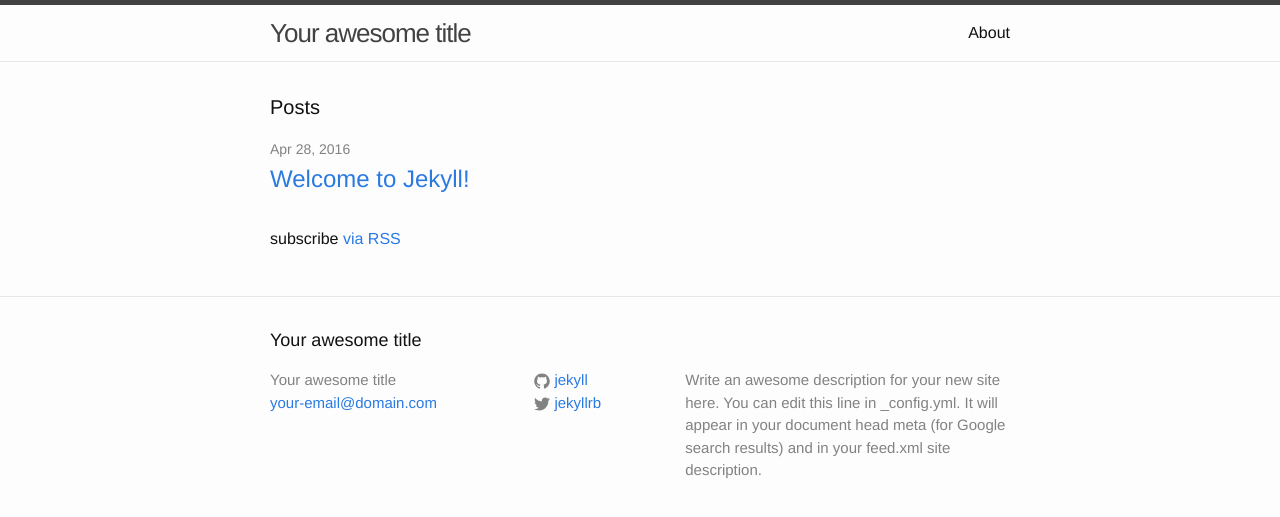
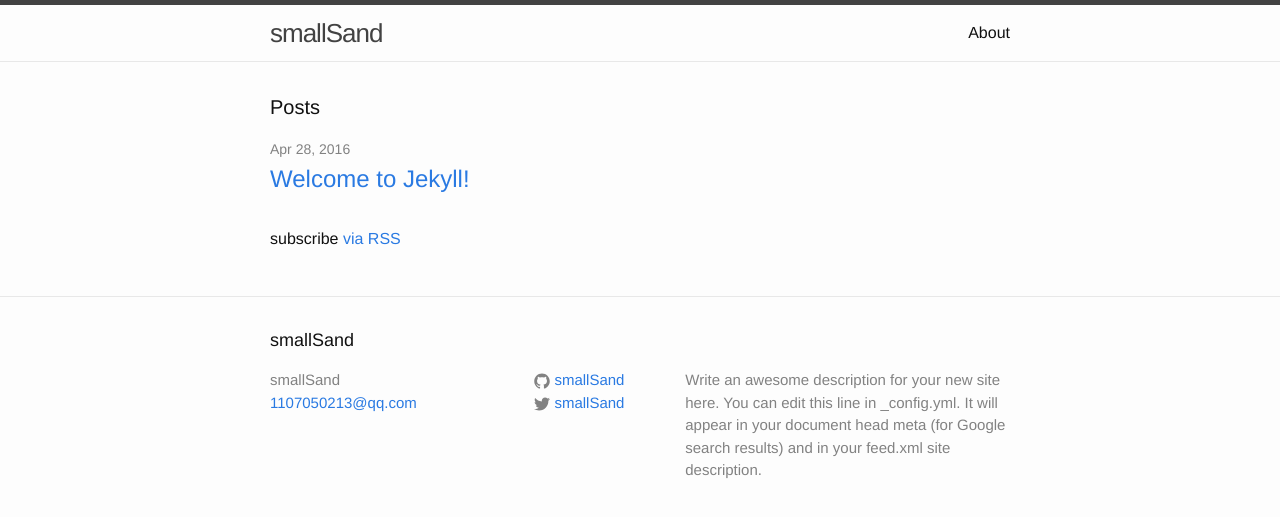
Before and after one commit to smallSand/myblog, a Jekyll site: the page built from index.html, in a window 1280 px wide. Shown: the top 517 px of the page. Built offline with Jekyll 4.4.1, drawn with Linux system fonts in a browser that asks for light colours.

Commit message:
Update _config.yml

```diff
--- a/_config.yml
+++ b/_config.yml
@@ -6,16 +6,16 @@
 # 'jekyll serve'. If you change this file, please restart the server process.
 
 # Site settings
-title: Your awesome title
-email: your-email@domain.com
+title: smallSand
+email: 1107050213@qq.com
 description: > # this means to ignore newlines until "baseurl:"
   Write an awesome description for your new site here. You can edit this
   line in _config.yml. It will appear in your document head meta (for
   Google search results) and in your feed.xml site description.
-baseurl: "/" # the subpath of your site, e.g. /blog
+baseurl: "https://smallsand.github.io/myblog/" # the subpath of your site, e.g. /blog
 url: "https://smallsand.github.io/myblog/" # the base hostname & protocol for your site
-twitter_username: jekyllrb
-github_username:  jekyll
+twitter_username: smallSand
+github_username:  smallSand
 
 # Build settings
 markdown: kramdown
```
